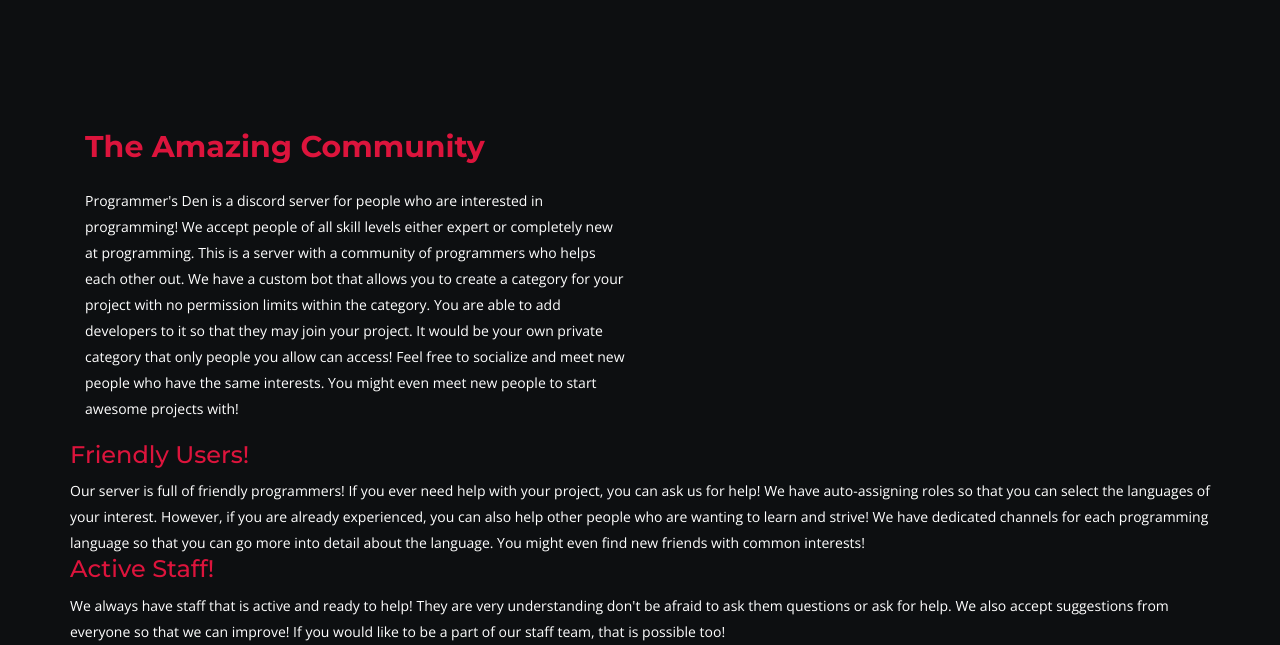
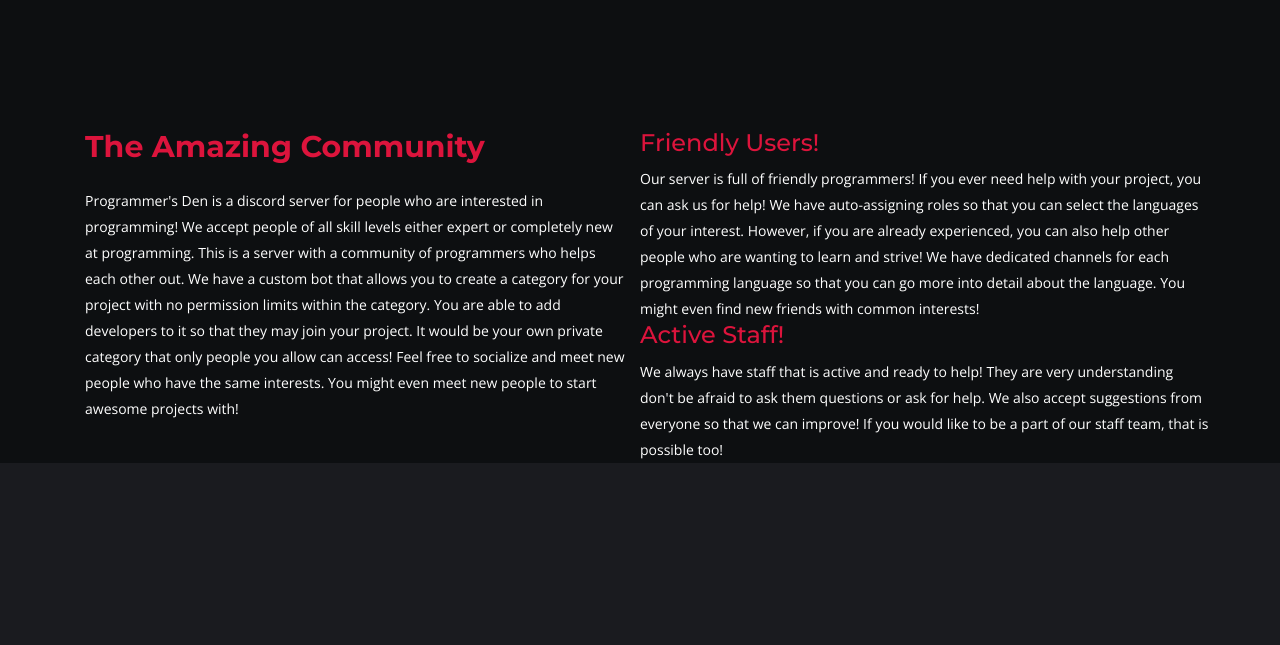
Before and after one commit to Crystal-Lilith/PDbot, a Flask app: template web/templates/about.html in a window 1280 px wide. Shown: the part 554-1199 px from the top of the page. After the commit the page ends 1017 px from the top, so only its background shows below. Run offline with Flask 2, Linux system fonts and the light colour scheme; the template is opened without the code that fills it, so the values that code supplies are empty; parts of the project's set-up code (start-up, migrations or seed data) failed here and were passed over; some libraries are stand-ins or nearby versions.

Commit message:
about.html update

```diff
--- a/web/templates/about.html
+++ b/web/templates/about.html
@@ -84,7 +84,8 @@
                         </div>
                    </div>
                 </div>
-                <div class="float-right">
+                <div class="col-md-6 float-right">
+                    <div class="row">
                         <div data-aos="zoom-in-up" data-aos-anchor-placement="center-bottom" >
                             <h3>Friendly Users!</h3>
                        </div>
@@ -104,6 +105,7 @@
                                afraid to ask them questions or ask for help. We also accept suggestions from everyone so
                                that we can improve! If you would like to be a part of our staff team, that is possible too!
                            </p>
+                       </div>
                 </div>
             </div>
         </div>
```
Lines whose indentation alone changed are shown as unchanged.
